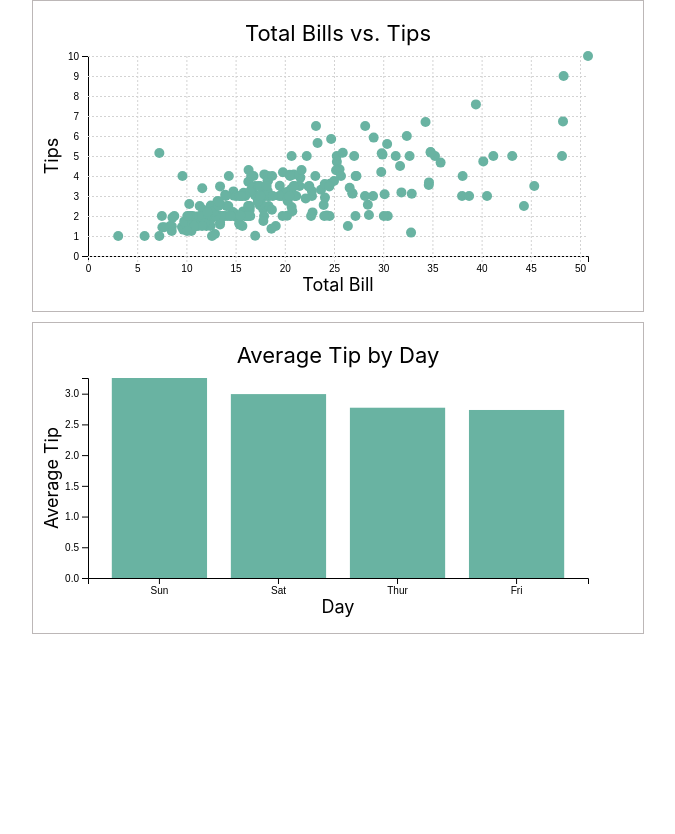
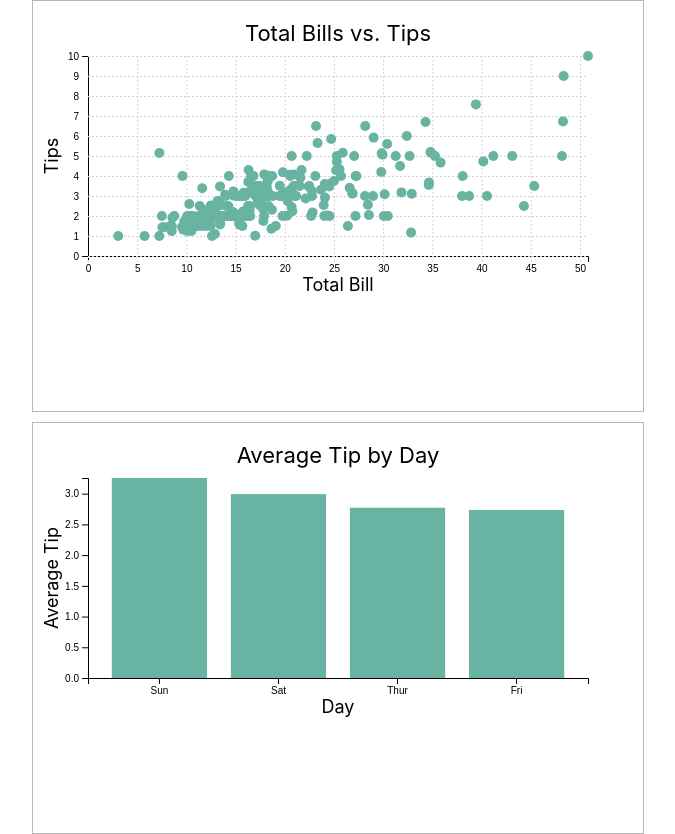
Before and after one commit to Jean76er/450_Graph, a React (Create React App) app: page / in a window 1280 px wide. Shown: the whole page, without its empty margins (302-977 px from the left). Before the commit the page ends 800 px from the top, so only its background shows below. Built offline with nearby package versions, Linux system fonts and the light colour scheme.

Commit message:
Changes to app.css

```diff
--- a/src/App.css
+++ b/src/App.css
@@ -47,11 +47,11 @@
 .child1{
   border: 1px solid rgb(188, 183, 183);
   padding: 5px;
-  height: 300px;
+  height: 400px;
 }
 
 .child2{
   border: 1px solid rgb(188, 183, 183);
   padding: 5px;
-  height: 300px;
+  height: 400px;
 }
```
